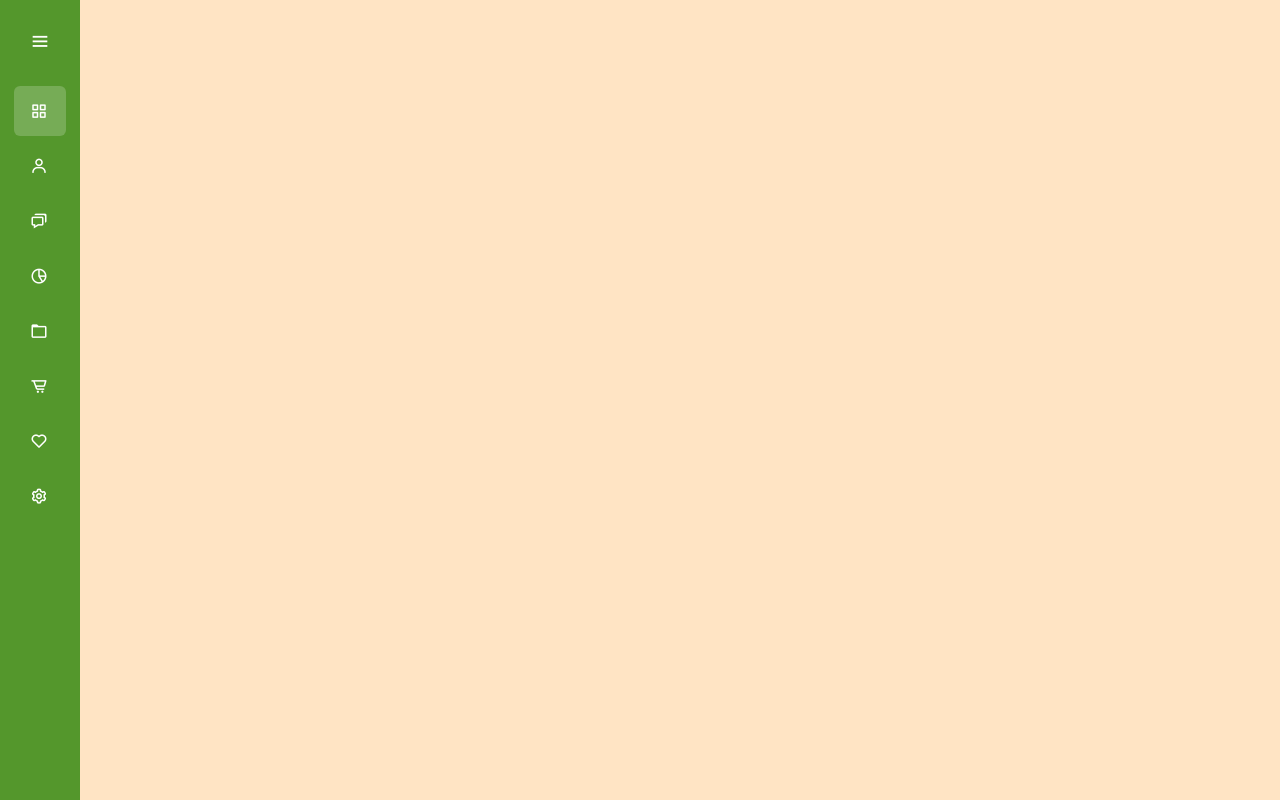
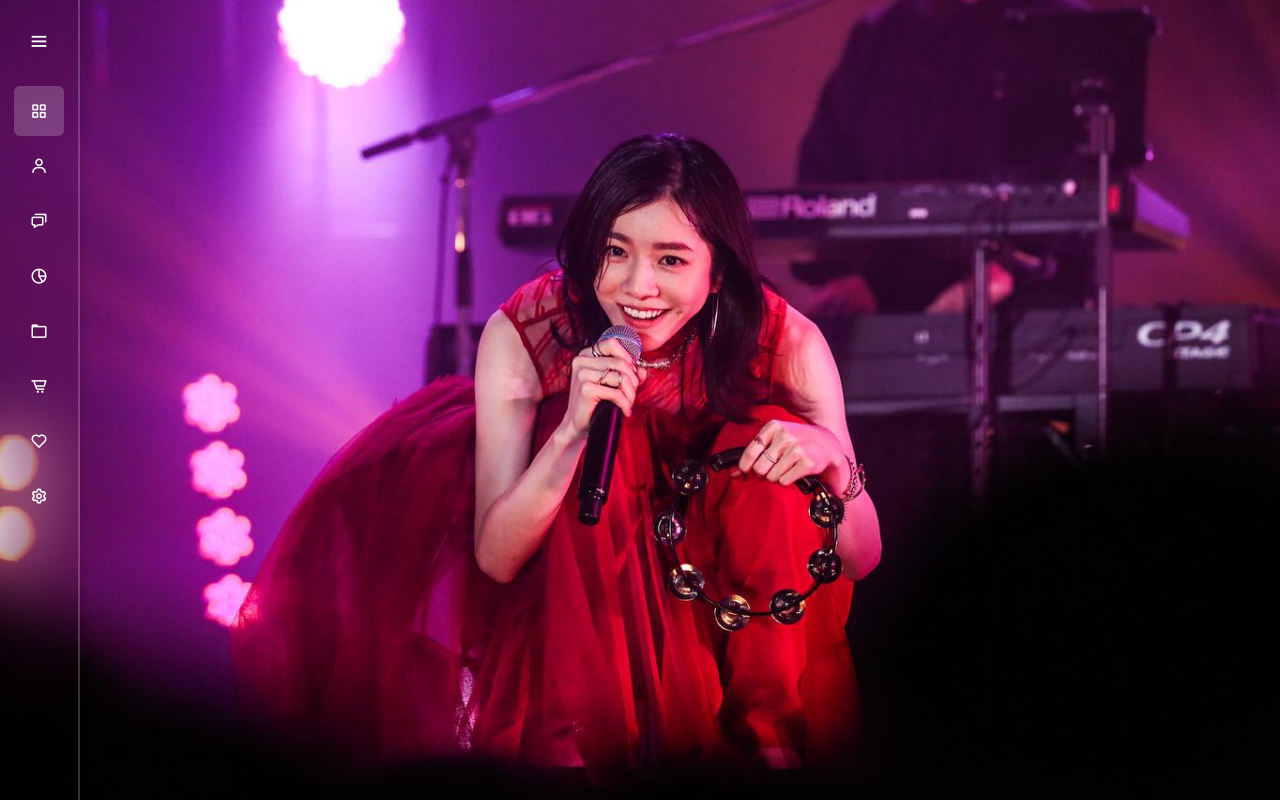
Before and after one commit to zgmfx42s1126/Side-bar, a plain HTML site: page index.html in a window 1280 px wide. Drawn offline with nearby package versions, Linux system fonts and the light colour scheme.

Commit message:
Update style.css

```diff
--- a/style.css
+++ b/style.css
@@ -8,7 +8,10 @@
 }
 
 body {
-    background: bisque;
+    min-height: 100vh;
+    background: url(milet\ bg.jpg) no-repeat;
+    background-size: cover;
+    background-position: center;
 }
 
 .sidebar {
@@ -17,7 +20,10 @@ body {
     left: 0;
     width: 80px;
     height: 100%;
-    background: rgb(84, 151, 44);
+    background: transparent;
+    backdrop-filter: blur(40px);
+    border-right:2px solid rgba(255, 255, 255, .2);
+    box-shadow: 0 0 10px rgba(0, 0, 0, .2);
     padding: 6px 14px;
     transition: .5s;
 
@@ -111,4 +117,5 @@ body {
 .sidebar.active .link-name {
     opacity: 1;
     pointer-events: auto;
+    transition-delay: calc(.1s * var(--i));
 }
```
